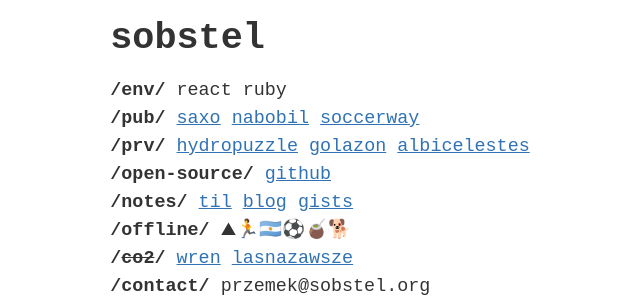
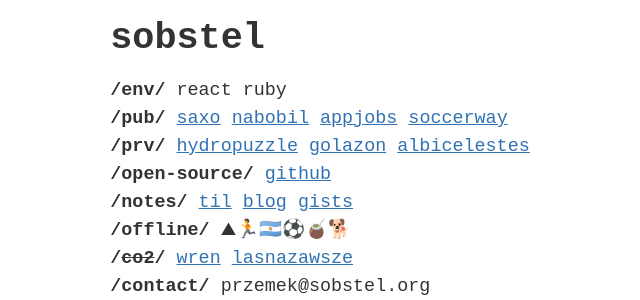
Before and after one commit to sobstel/sobstel.github.com, a Jekyll site: the page index.html, which Jekyll copies as it is, in a window 1280 px wide. Shown: the part 316-616 px from the top of the page, without its empty margins (320-960 px from the left). Built offline with Jekyll 4.4.1, drawn with Linux system fonts in a browser that asks for light colours.

Commit message:
add appjobs

```diff
--- a/index.html
+++ b/index.html
@@ -26,6 +26,7 @@
         <strong>/pub/</strong>
         <a href="https://www.home.saxo/platforms/overview">saxo</a>
         <a href="https://nabobil.no/en">nabobil</a>
+        <a href="https://www.appjobs.com">appjobs</a>
         <a href="https://int.soccerway.com">soccerway</a>
       </p>
       <p>
```
